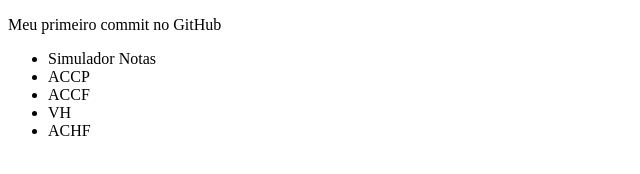
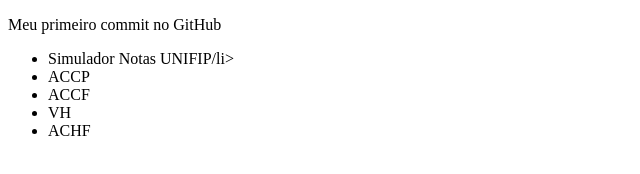
Before and after one commit to emannuelmessias/helloworld, a plain HTML site: page index.html in a window 1280 px wide. Shown: the full height of the page, 0-640 px from the left. Drawn offline with Linux system fonts and the light colour scheme.

Commit message:
Commit meu index

```diff
--- a/index.html
+++ b/index.html
@@ -6,7 +6,7 @@
 <body>
     <p>Meu primeiro commit no GitHub</p>
     <ul>
-        <li>Simulador Notas</li>
+        <li>Simulador Notas UNIFIP/li>
         <li>ACCP</li>
         <li>ACCF</li>
         <li>VH</li>
```
